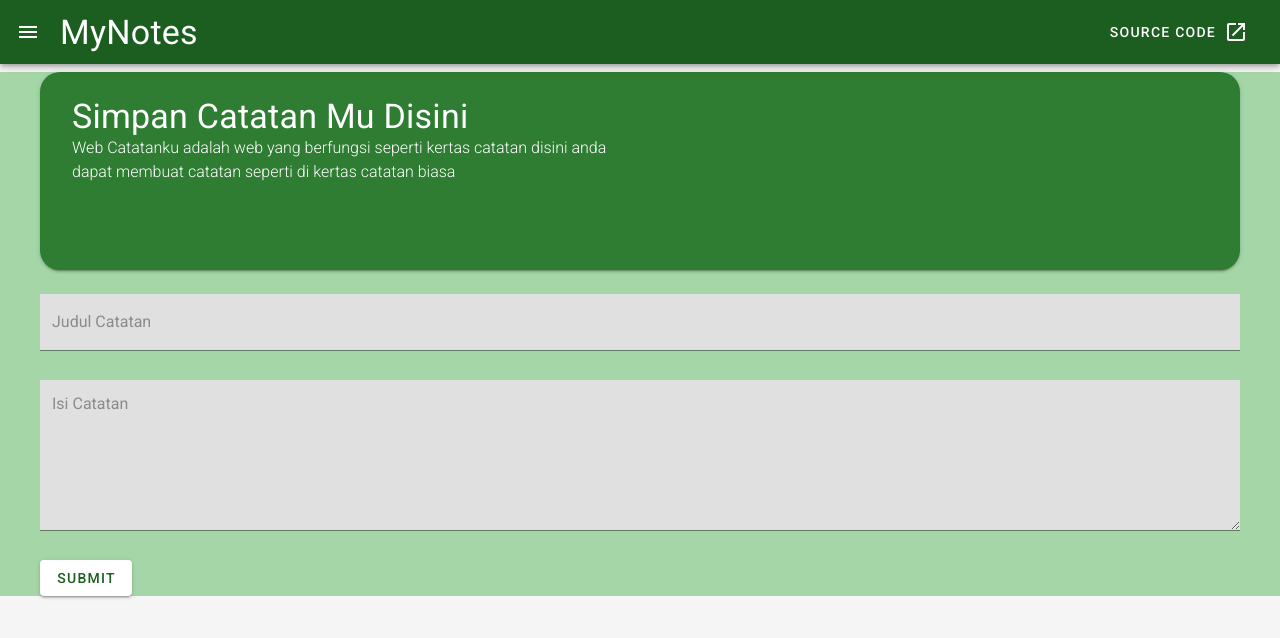
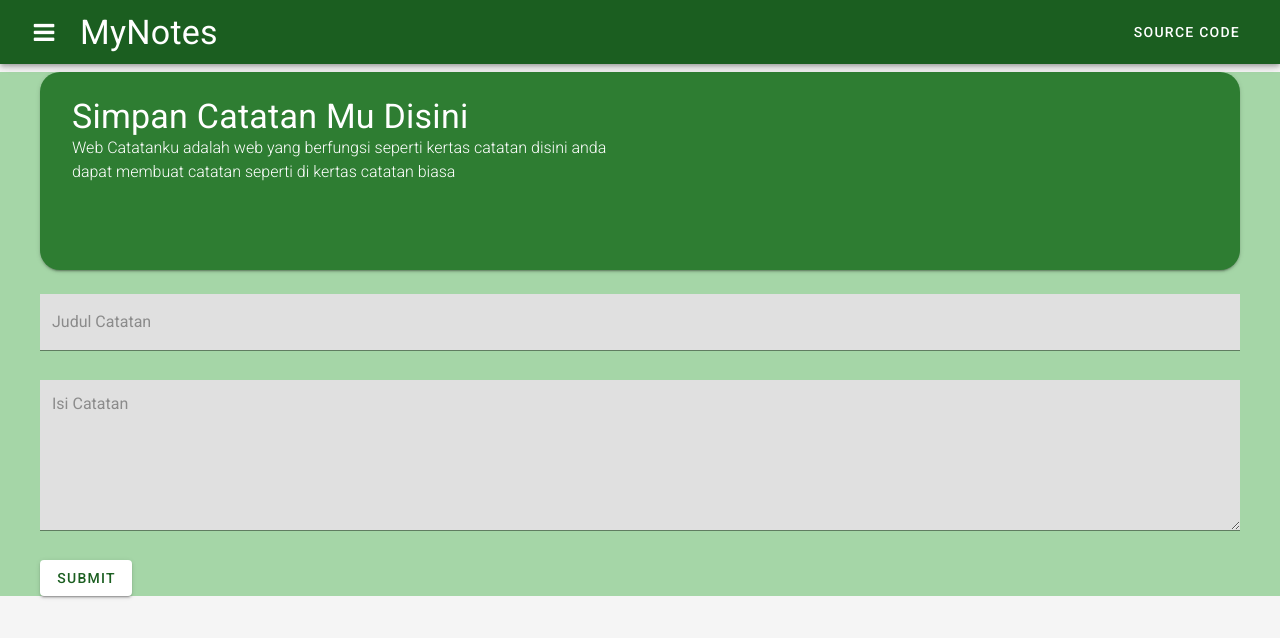
Before and after one commit to awand795/MevnStack-NotesApp, a Vue app in the folder frontend/: page /NewNotes in a window 1280 px wide. Shown: the top 638 px of the page. Built offline with nearby package versions, Linux system fonts and the light colour scheme.

Commit message:
Fixing mdi icon not showing, and change them to using fontawesome

```diff
--- a/frontend/public/index.html
+++ b/frontend/public/index.html
@@ -7,7 +7,7 @@
     <link rel="icon" href="<%= BASE_URL %>favicon.ico">
     <title>CatatanKu</title>
     <link rel="stylesheet" href="https://fonts.googleapis.com/css?family=Roboto:100,300,400,500,700,900">
-    <link rel="stylesheet" href="https://cdn.jsdelivr.net/npm/@mdi/font@latest/css/materialdesignicons.min.css">
+    <link rel="stylesheet" href="https://cdnjs.cloudflare.com/ajax/libs/font-awesome/4.7.0/css/font-awesome.min.css">
   </head>
   <body>
     <noscript>
--- a/frontend/src/components/ListNotes.vue
+++ b/frontend/src/components/ListNotes.vue
@@ -13,11 +13,11 @@
         <v-card class="grey lighten-2 ml-6 mr-6 mt-8 mb-8 pb-4 pt-4 rounded-corner" v-for="note in listNotes" :key="note._id">
           <p class="ml-4 mb-0 font-weight-bold">{{note.title}}<br/><span class="caption grey--text text--darken-2 mt-0">{{note.date}}</span> <span class="ml-1 caption grey--text text--darken-2 mt-0">{{note.time}}</span></p>
           <p class="ml-4 mt-4 font-weight-light body-2">{{note.note}}</p>
-          <v-btn fab depressed small dark text right href="" @click="deleteNotes(note._id)"><v-icon small>mdi-delete-empty</v-icon></v-btn>
+          <v-btn fab depressed small dark text right href="" @click="deleteNotes(note._id)"><v-icon small>fa-trash</v-icon></v-btn>
 
           <v-dialog max-width="600px" v-model="dialog">
           <template v-slot:activator="{on}">
-          <v-btn fab depressed small dark text right v-on="on" @click="editnotes(note._id)"><v-icon small>mdi-comment-edit-outline</v-icon></v-btn>
+          <v-btn fab depressed small dark text right v-on="on" @click="editnotes(note._id)"><v-icon small>fa-edit</v-icon></v-btn>
           </template>
           <v-card class="grey lighten-1">
             <v-card-title>
@@ -25,8 +25,8 @@
             </v-card-title>
             <v-card-text>
                 <v-form ref="form">
-                    <v-text-field label="Judul Catatan" v-model="titlee" prepend-icon="mdi-folder" :rules="inputRules"></v-text-field>
-                    <v-textarea label="Isi Catatan" v-model="notee" prepend-icon="mdi-edit" :rules="inputRules"></v-textarea>
+                    <v-text-field label="Judul Catatan" v-model="titlee" prepend-icon="fa-folder" :rules="inputRules"></v-text-field>
+                    <v-textarea label="Isi Catatan" v-model="notee" prepend-icon="fa-edit" :rules="inputRules"></v-textarea>
                     <v-btn class="green darken-4 white--text mx-0 mt-3" :loading="loadingg" @click="saveedit()">Edit Catatan</v-btn>
                 </v-form>
             </v-card-text>
--- a/frontend/src/components/NavBar.vue
+++ b/frontend/src/components/NavBar.vue
@@ -2,7 +2,7 @@
 <nav>
 
   <v-app-bar dark class="green darken-4" app>
-    <v-app-bar-nav-icon @click="drawer =! drawer"></v-app-bar-nav-icon>
+    <v-btn text ml-0 mr-1 fab><v-icon @click="drawer =! drawer">fa-reorder</v-icon></v-btn>
     <h1 class="ml-2 display-1">MyNotes</h1>
     <v-spacer></v-spacer>
     <v-btn text href="https://github.com/awand795/MevnStack-NotesApp" target="_blank">
--- a/frontend/src/plugins/vuetify.js
+++ b/frontend/src/plugins/vuetify.js
@@ -5,6 +5,6 @@ Vue.use(Vuetify);
 
 export default new Vuetify({
     icons:{
-        iconfont:'mdi'
+        iconfont:'fa'
     }
 });
--- a/frontend/src/views/Home.vue
+++ b/frontend/src/views/Home.vue
@@ -19,11 +19,11 @@
         <v-card class="grey lighten-2 ml-6 mr-6 mt-8 mb-8 pb-4 pt-4 rounded-corner" v-for="note in listNotes" :key="note._id">
           <p class="ml-4 mb-0 font-weight-bold">{{note.title}}<br/><span class="caption grey--text text--darken-2 mt-0">{{note.date}}</span> <span class="ml-1 caption grey--text text--darken-2 mt-0">{{note.time}}</span></p>
           <p class="ml-4 mt-4 font-weight-light body-2">{{note.note}}</p>
-          <v-btn fab depressed small dark text right href="" @click="deleteNotes(note._id)"><v-icon small>mdi-delete-empty</v-icon></v-btn>
+          <v-btn fab depressed small dark text right href="" @click="deleteNotes(note._id)"><v-icon small>fa-trash</v-icon></v-btn>
 
           <v-dialog max-width="600px" v-model="dialog">
           <template v-slot:activator="{on}">
-          <v-btn fab depressed small dark text right v-on="on" @click="editnotes(note._id)"><v-icon small>mdi-comment-edit-outline</v-icon></v-btn>
+          <v-btn fab depressed small dark text right v-on="on" @click="editnotes(note._id)"><v-icon small>fa-edit</v-icon></v-btn>
           </template>
           <v-card class="grey lighten-1">
             <v-card-title>
@@ -31,8 +31,8 @@
             </v-card-title>
             <v-card-text>
                 <v-form ref="form">
-                    <v-text-field label="Judul Catatan" v-model="titlee" prepend-icon="mdi-folder" :rules="inputRules"></v-text-field>
-                    <v-textarea label="Isi Catatan" v-model="notee" prepend-icon="mdi-edit" :rules="inputRules"></v-textarea>
+                    <v-text-field label="Judul Catatan" v-model="titlee" prepend-icon="fa-folder" :rules="inputRules"></v-text-field>
+                    <v-textarea label="Isi Catatan" v-model="notee" prepend-icon="fa-edit" :rules="inputRules"></v-textarea>
                     <v-btn class="green darken-4 white--text mx-0 mt-3" :loading="loadingg" @click="saveedit()">Edit Catatan</v-btn>
                 </v-form>
             </v-card-text>
```
